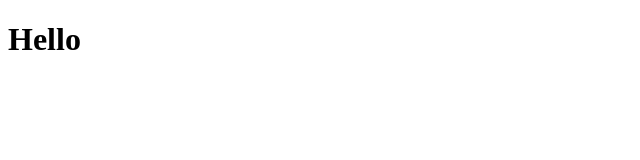
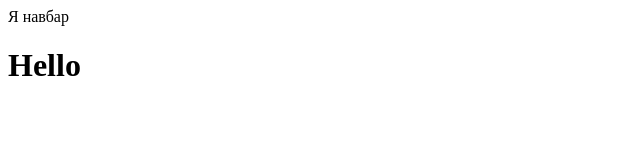
Before and after one commit to Mkadyrkulov/git_test1, a plain HTML site: page index.html in a window 1280 px wide. Shown: the whole page, without its empty margins (0-640 px from the left). Drawn offline with Linux system fonts and the light colour scheme.

Commit message:
created navbar

```diff
--- a/index.html
+++ b/index.html
@@ -7,6 +7,11 @@
     <title>Document</title>
 </head>
 <body>
+    <navbar>
+        <span>
+            Я навбар
+        </span>
+    </navbar>
     <h1>Hello</h1>
 </body>
 </html>
```
